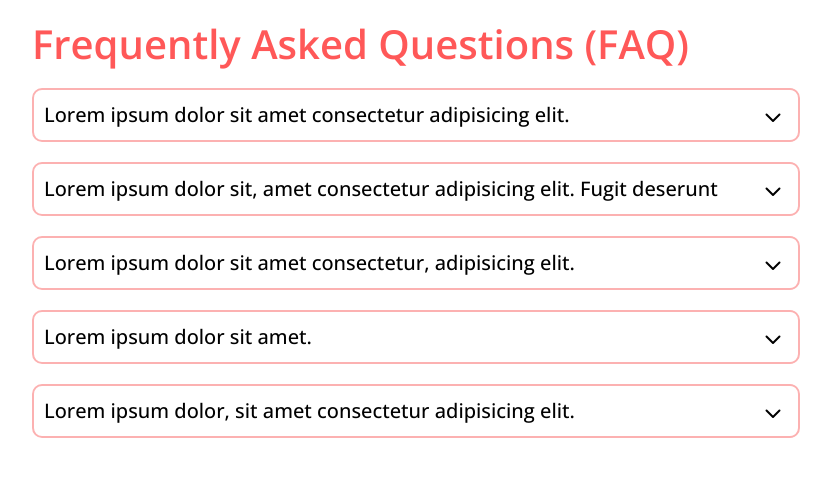
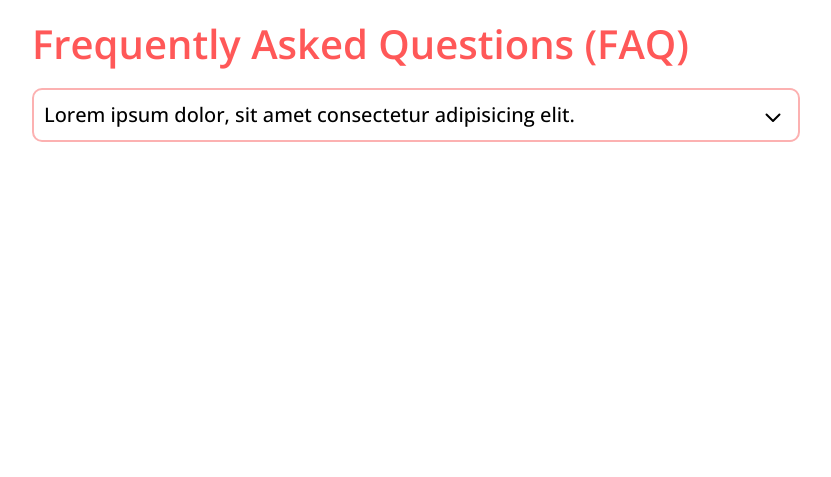
Before and after one commit to nikitosikvn1/django-odms-project, a Django app: page /info/faq/ in a window 1280 px wide. Shown: the part 68-545 px from the top of the page, without its empty margins (224-1055 px from the left). Run offline with Django 4.2, Linux system fonts and the light colour scheme.

Commit message:
docs: README.md

```diff
--- a/publicdb/pdapp/templates/pdapp/faq.html
+++ b/publicdb/pdapp/templates/pdapp/faq.html
@@ -14,62 +14,6 @@
         <h1 class="faq-headline">Frequently Asked Questions (FAQ)</h1>
         <!-- TEST ENTRIES -->
         <div class="faq-collapse">
-            <a data-bs-toggle="collapse" href="#collapseid1" role="button" aria-expanded="false" aria-controls="collapseExample">
-                <div class="collapse-area">
-                    Lorem ipsum dolor sit amet consectetur adipisicing elit.
-                    <img src="{% static 'pdapp/IMG/down-arrow.svg' %}" alt="" class="dropdown">
-                </div>
-            </a>
-            <div class="collapse mt-2" id="collapseid1">
-                <div class="card card-body">
-                    Lorem ipsum dolor sit amet, consectetur adipisicing elit. Recusandae, esse in. Veritatis deleniti quis provident temporibus, unde optio! Reprehenderit saepe culpa reiciendis iure, maxime qui obcaecati facilis voluptas, nobis modi fuga quae ad est sint optio repellendus quos totam nihil ea. Beatae, animi sed dolore laboriosam nesciunt est velit voluptates.
-                </div>
-            </div>
-        </div>
-
-        <div class="faq-collapse">
-            <a data-bs-toggle="collapse" href="#collapseid2" role="button" aria-expanded="false" aria-controls="collapseExample">
-                <div class="collapse-area">
-                    Lorem ipsum dolor sit, amet consectetur adipisicing elit. Fugit deserunt
-                    <img src="{% static 'pdapp/IMG/down-arrow.svg' %}" alt="" class="dropdown">
-                </div>
-            </a>
-            <div class="collapse mt-2" id="collapseid2">
-                <div class="card card-body">
-                    Lorem ipsum dolor sit amet consectetur, adipisicing elit. Ea aliquam incidunt numquam nihil! Quaerat nisi perspiciatis impedit, id nihil eveniet? Ea illo pariatur eum nam veritatis ab nemo.
-                </div>
-            </div>
-        </div>
-
-        <div class="faq-collapse">
-            <a data-bs-toggle="collapse" href="#collapseid3" role="button" aria-expanded="false" aria-controls="collapseExample">
-                <div class="collapse-area">
-                    Lorem ipsum dolor sit amet consectetur, adipisicing elit.
-                    <img src="{% static 'pdapp/IMG/down-arrow.svg' %}" alt="" class="dropdown">
-                </div>
-            </a>
-            <div class="collapse mt-2" id="collapseid3">
-                <div class="card card-body">
-                    Lorem ipsum dolor sit amet consectetur adipisicing elit. Ex quaerat magni iusto quisquam deserunt! Odit dignissimos numquam libero necessitatibus aliquid. Necessitatibus voluptatum vel, odit perferendis minus delectus sapiente nam hic quia neque esse eos pariatur, quas nisi ea officiis enim. Nostrum ratione repellat unde inventore cumque aut aliquam tenetur mollitia necessitatibus, autem voluptatem omnis, eveniet nulla fugit, sunt reprehenderit corrupti eum odit aspernatur dolor! Ex rerum voluptas autem, ipsum fuga pariatur aliquid beatae asperiores eveniet explicabo, ipsa delectus.
-                </div>
-            </div>
-        </div>
-
-        <div class="faq-collapse">
-            <a data-bs-toggle="collapse" href="#collapseid4" role="button" aria-expanded="false" aria-controls="collapseExample">
-                <div class="collapse-area">
-                    Lorem ipsum dolor sit amet.
-                    <img src="{% static 'pdapp/IMG/down-arrow.svg' %}" alt="" class="dropdown">
-                </div>
-            </a>
-            <div class="collapse mt-2" id="collapseid4">
-                <div class="card card-body">
-                    Lorem ipsum dolor sit amet consectetur, adipisicing elit. Corrupti reiciendis illum laborum dolor inventore corporis perferendis, praesentium esse qui nam suscipit ullam iusto quasi placeat!
-                </div>
-            </div>
-        </div>
-
-        <div class="faq-collapse">
             <a data-bs-toggle="collapse" href="#collapseid5" role="button" aria-expanded="false" aria-controls="collapseExample">
                 <div class="collapse-area">
                     Lorem ipsum dolor, sit amet consectetur adipisicing elit.
@@ -78,7 +22,7 @@
             </a>
             <div class="collapse mt-2" id="collapseid5">
                 <div class="card card-body">
-                    Lorem ipsum dolor sit amet consectetur adipisicing elit. Incidunt quasi excepturi sint rem natus reiciendis corporis commodi perferendis, magni eum molestiae fugiat tempore sit nesciunt error doloremque quibusdam esse. Tempore repellat veniam est numquam saepe quos? Tempore dolores, voluptatem deserunt nesciunt quibusdam minima!
+                    Lorem ipsum dolor sit amet consectetur adipisicing elit. Incidunt quasi excepturi sint rem natus reiciendis corporis commodi perferendis, magni eum molestiae fugiat tempore sit nesciunt error doloremque quibusdam esse.
                 </div>
             </div>
         </div>
--- a/requirements.txt
+++ b/requirements.txt
@@ -1,8 +1,12 @@
 asgiref==3.5.2
 dj-database-url==1.0.0
 Django==4.1.3
+djangorestframework==3.14.0
+et-xmlfile==1.1.0
 gunicorn==20.1.0
+openpyxl==3.0.10
 psycopg2-binary==2.9.5
 python-decouple==3.6
+pytz==2022.7
 sqlparse==0.4.3
 whitenoise==6.2.0
```
Also changed, not shown: README.md.
